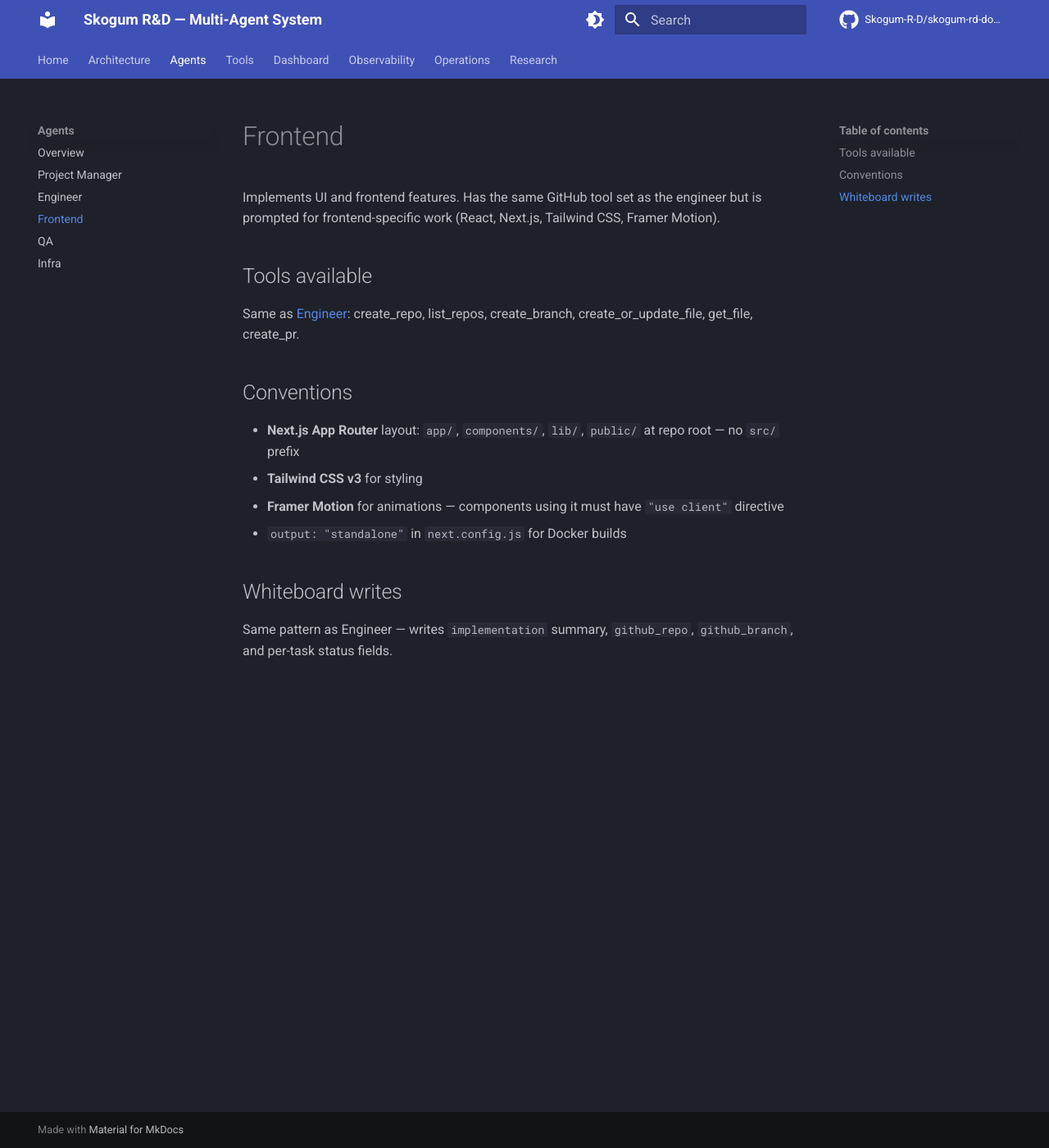
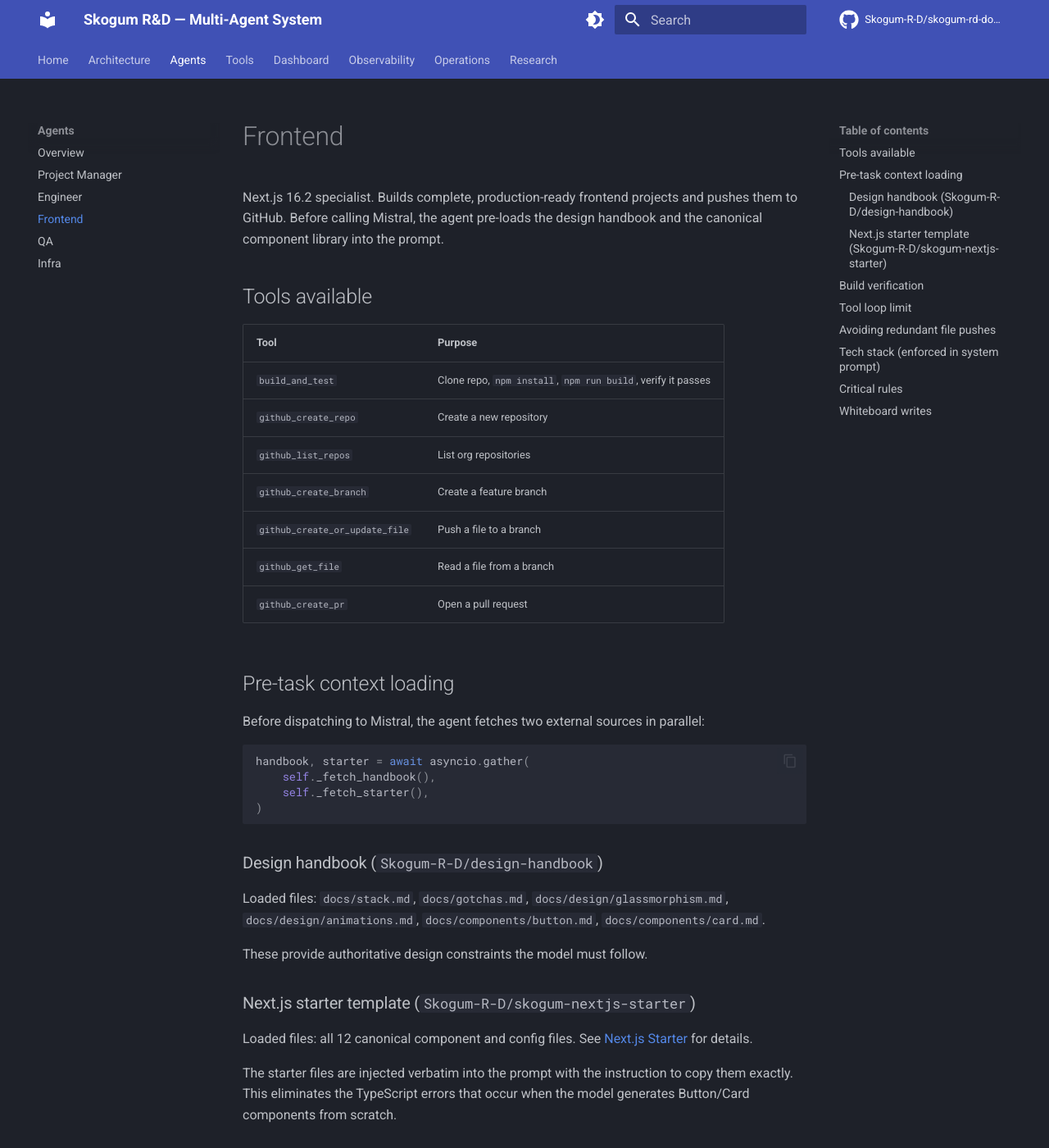
Before and after one commit to Skogum-R-D/skogum-rd-docs, an MkDocs documentation site: the page built from docs/agents/frontend.md, in a window 1280 px wide and 1400 px high. Shown: the whole window at 82% size. Built offline with MkDocs 1.6.1 and Material for MkDocs 9.7.7, drawn with Linux system fonts in a browser that asks for light colours; comment, search, counter and statistics services are not loaded; some of the changed text lies outside the part shown.

Commit message:
docs: update frontend agent — starter template, build verification

````diff
--- a/docs/agents/frontend.md
+++ b/docs/agents/frontend.md
@@ -1,18 +1,72 @@
 # Frontend
 
-Implements UI and frontend features. Has the same GitHub tool set as the engineer but is prompted for frontend-specific work (React, Next.js, Tailwind CSS, Framer Motion).
+Next.js 16.2 specialist. Builds complete, production-ready frontend projects and pushes them to GitHub. Before calling Mistral, the agent pre-loads the design handbook and the canonical component library into the prompt.
 
 ## Tools available
 
-Same as [Engineer](engineer.md): create_repo, list_repos, create_branch, create_or_update_file, get_file, create_pr.
+| Tool | Purpose |
+|---|---|
+| `build_and_test` | Clone repo, `npm install`, `npm run build`, verify it passes |
+| `github_create_repo` | Create a new repository |
+| `github_list_repos` | List org repositories |
+| `github_create_branch` | Create a feature branch |
+| `github_create_or_update_file` | Push a file to a branch |
+| `github_get_file` | Read a file from a branch |
+| `github_create_pr` | Open a pull request |
 
-## Conventions
+## Pre-task context loading
 
-- **Next.js App Router** layout: `app/`, `components/`, `lib/`, `public/` at repo root — no `src/` prefix
-- **Tailwind CSS v3** for styling
-- **Framer Motion** for animations — components using it must have `"use client"` directive
-- `output: "standalone"` in `next.config.js` for Docker builds
+Before dispatching to Mistral, the agent fetches two external sources in parallel:
+
+```python
+handbook, starter = await asyncio.gather(
+    self._fetch_handbook(),
+    self._fetch_starter(),
+)
+```
+
+### Design handbook (`Skogum-R-D/design-handbook`)
+
+Loaded files: `docs/stack.md`, `docs/gotchas.md`, `docs/design/glassmorphism.md`, `docs/design/animations.md`, `docs/components/button.md`, `docs/components/card.md`.
+
+These provide authoritative design constraints the model must follow.
+
+### Next.js starter template (`Skogum-R-D/skogum-nextjs-starter`)
+
+Loaded files: all 12 canonical component and config files. See [Next.js Starter](../tools/nextjs-starter.md) for details.
+
+The starter files are injected verbatim into the prompt with the instruction to copy them exactly. This eliminates the TypeScript errors that occur when the model generates Button/Card components from scratch.
+
+## Build verification
+
+Identical to the [engineer](engineer.md#build-verification): `_build_called` / `_build_verified` flags enforce that `build_and_test` returns `success=True` before `task_complete` is emitted.
+
+## Tool loop limit
+
+`MAX_TOOL_ITERATIONS = 30`. Frontend tasks require more iterations than backend tasks: pushing 12 starter files + project-specific components + calling `build_and_test` + opening a PR can easily exceed 20 tool calls.
+
+## Avoiding redundant file pushes
+
+The system prompt instructs the agent: if a repo and branch already exist in the whiteboard context, skip re-pushing starter template files (button.tsx, card.tsx, etc.) that were pushed in an earlier task. Only push files the current task specifically requires.
+
+## Tech stack (enforced in system prompt)
+
+| Dependency | Version |
+|---|---|
+| Next.js | 16.2.x (App Router) |
+| React | ^19.0.0 |
+| Tailwind CSS | ^3.4.0 (NOT v4) |
+| Framer Motion | ^11.3.28 |
+| lucide-react | ^0.468.0 |
+
+## Critical rules
+
+1. Every component using `motion.*` or hooks must start with `"use client";`
+2. CSS variable colors in `globals.css` use raw HSL without `hsl()` wrapper: `--background: 222 47% 5%;`
+3. `postcss.config.mjs`: `{ plugins: { tailwindcss: {}, autoprefixer: {} } }` — NOT `@tailwindcss/postcss`
+4. Dark theme `--foreground` must be near-white (e.g. `210 40% 98%`)
+5. File names and import paths must match case exactly
 
 ## Whiteboard writes
 
-Same pattern as Engineer — writes `implementation` summary, `github_repo`, `github_branch`, and per-task status fields.
+Same as Engineer — writes `implementation`, `github_repo`, `github_branch`, and per-task status fields.
````
